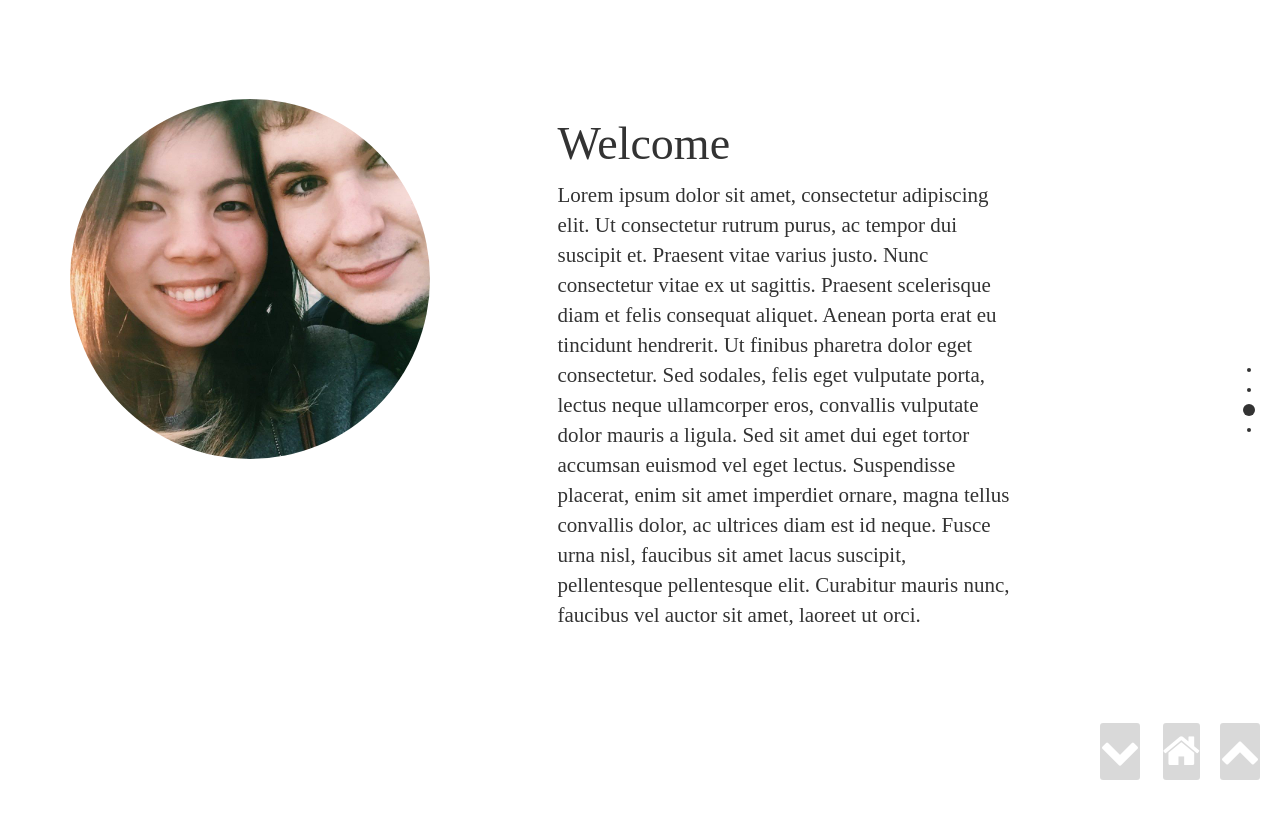
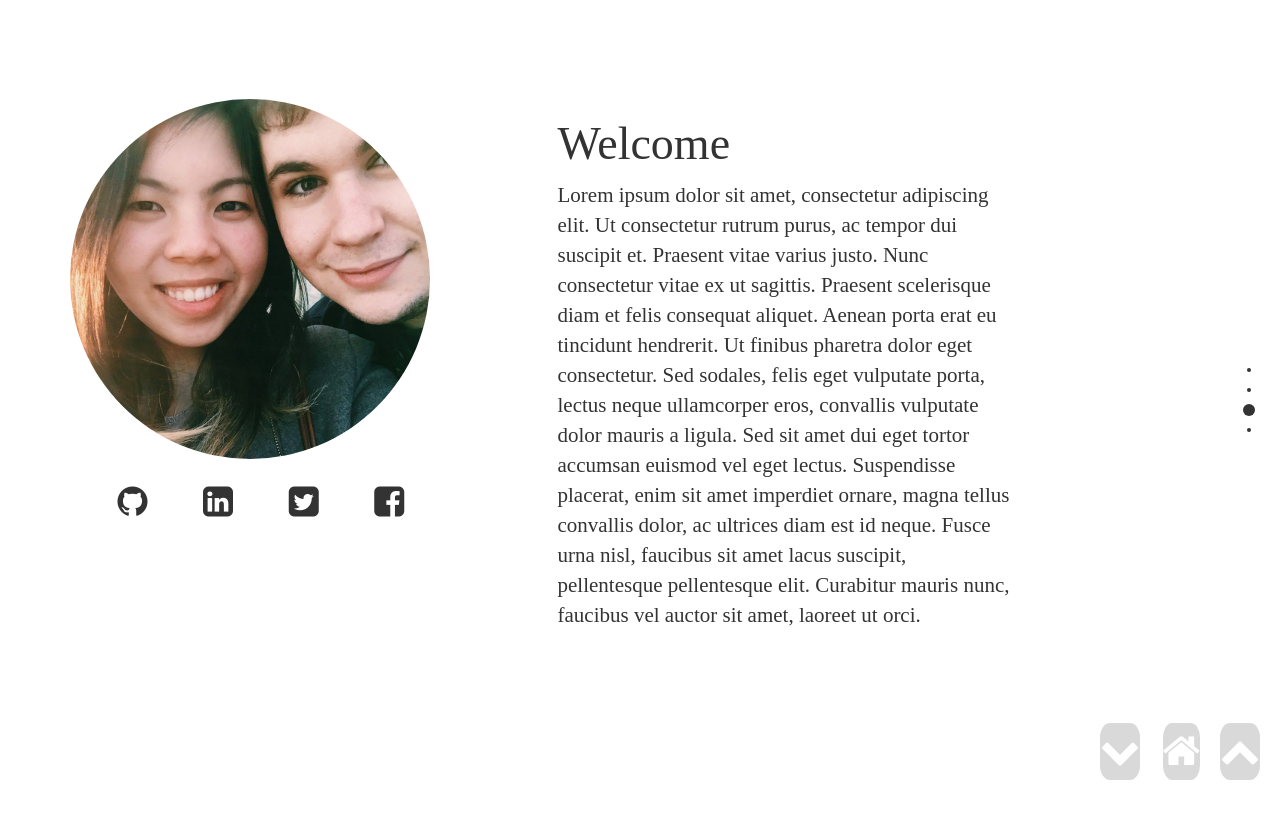
Before and after one commit to OllyNural/personalwebsite, a plain HTML site: page index.html in a window 1280 px wide. Shown: the top 818 px of the page. Drawn offline with nearby package versions, Linux system fonts and the light colour scheme.

Commit message:
Fixed nav and adding in social links

```diff
--- a/index.html
+++ b/index.html
@@ -25,6 +25,20 @@
 			    <div class="row">
 				    <div class="home-photo fade-in col-xs-4">
 				   		<img src="static/img/home-photo.jpg">
+				   		<div class="row social-links">
+				   			<div class="col-xs-3">
+					   			<span class="fa fa-github"></span>
+					   		</div>
+				   			<div class="col-xs-3">
+					   			<span class="fa fa-linkedin-square"></span>
+					   		</div>
+				   			<div class="col-xs-3">
+					   			<span class="fa fa-twitter-square"></span>
+					   		</div>
+					   		<div class="col-xs-3">
+					   			<span class="fa fa-facebook-square"></span>
+					   		</div>
+				   		</div>
 					</div>
 					<div class="home-about fade-in col-xs-5 col-xs-offset-1">
 						<h1>Welcome</h1>
@@ -48,21 +62,14 @@
 			<button onclick="goHome()">Go Home</button>
 		</div>
 	</div>
-	<div class="nav-button go-up">
+	<div onclick="goUp()" class="fade-in nav-button go-up">
 		<span class="fa fa-chevron-up"></span>
 	</div>
-	<div class="nav-button go-home">
+	<div onclick="goHome()" class="fade-in nav-button go-home">
 		<span class="fa fa-home"></span>
 	</div>
-	<div class="nav-button go-down">
+	<div onclick="goDown()" class="fade-in nav-button go-down">
 		<span class="fa fa-chevron-down"></span>
 	</div>
-	<!-- <span onclick="goUp()" class="nav-button glyphicon glyphicon-circle-arrow-up"></span>
-	<a href="#">
-		<span onclick="goHome()" class="glyphicon glyphicon-home"></span>
-	</a>
-	<a href="#">
-		<span onclick="goDown()" class="glyphicon glyphicon-circle-arrow-down"></span>
-	</a> -->
 </body>
 </html>
--- a/static/css/stylesheet.css
+++ b/static/css/stylesheet.css
@@ -32,11 +32,14 @@ p {
 
 .nav-button {
 	background: rgba(0, 0, 0, 0.15);
-	border-radius: 3px;
+	border-radius: 25%;
 	color: #fff;
 	cursor: pointer;
 	position: fixed;
 	font-size: 40px;
+	transition: bottom ease-in-out 0.3s;
+	-webkit-transition: bottom ease-in-out 0.3s;
+	-moz-transition: bottom ease-in-out 0.3s;
 }
 
 .nav-button.go-up {
@@ -52,6 +55,19 @@ p {
 .nav-button.go-down {
 	right:140px;
 	bottom:20px;
+}
+
+.go-up:hover {
+	bottom: 15px;
+}
+
+.go-down:hover {
+	bottom: 15px;
+}
+
+.social-links {
+	margin-left: 9%;
+	font-size: 35px;
 }
 
 
@@ -102,3 +118,9 @@ p {
   -moz-animation-delay: 0.7s;
   animation-delay: 0.7s;
 }
+
+.fade-in.go-down, .fade-in.go-up, .fade-in.go-home {
+  -webkit-animation-delay: 0.8s;
+  -moz-animation-delay: 0.8s;
+  animation-delay: 0.8s;
+}
```
